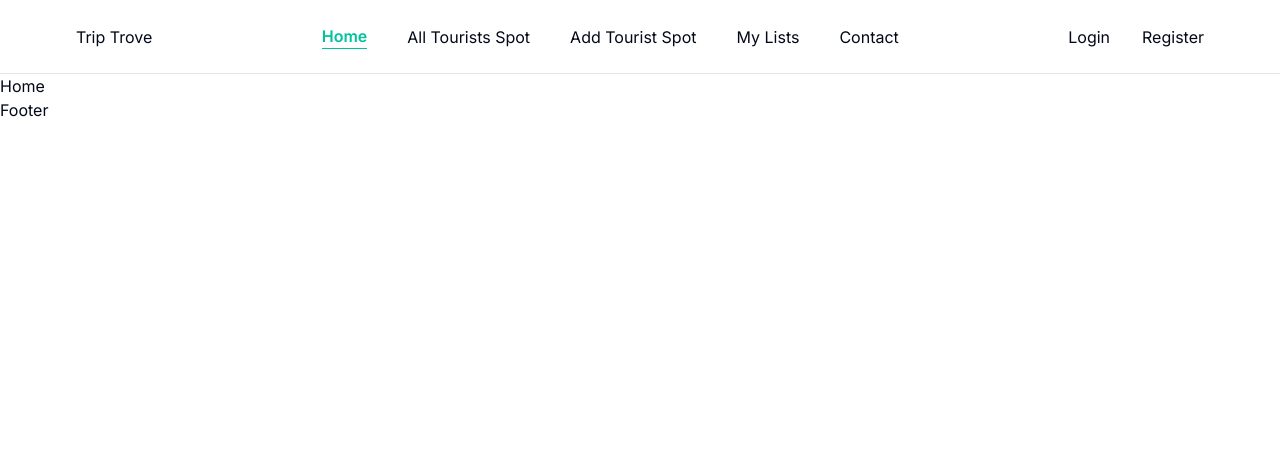
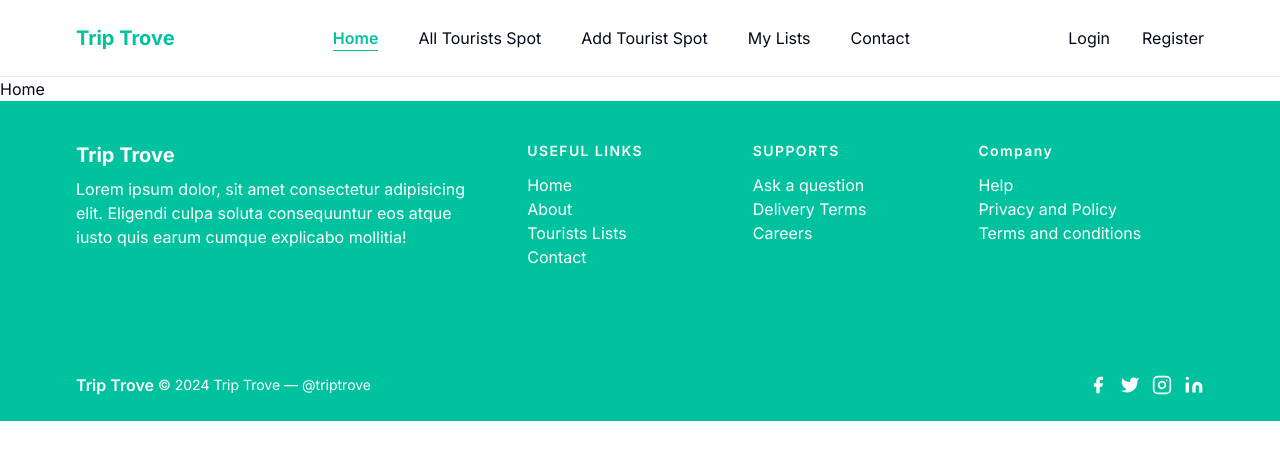
Before and after one commit to ramim-ahmed/trip-trove-tourism-management-client-side-application, a React (Vite) app: page / in a window 1280 px wide. Shown: the top 460 px of the page. Built offline with nearby package versions, Linux system fonts and the light colour scheme.

Commit message:
[DONE] footer-section-design

```diff
--- a/src/components/Footer.jsx
+++ b/src/components/Footer.jsx
@@ -1,3 +1,146 @@
 export default function Footer() {
-  return <div>Footer</div>;
+  return (
+    <footer className="bg-baseColor text-white">
+      <div className="max-w-6xl px-3 py-10 mx-auto">
+        <div className="flex flex-wrap md:text-left text-center order-first">
+          <div className="lg:w-2/5 md:w-1/2 w-full">
+            <h1 className="font-bold text-xl">Trip Trove</h1>
+            <p className="mt-2 pr-10">
+              Lorem ipsum dolor, sit amet consectetur adipisicing elit. Eligendi
+              culpa soluta consequuntur eos atque iusto quis earum cumque
+              explicabo mollitia!
+            </p>
+          </div>
+          <div className="lg:w-1/5 md:w-1/2 w-full mt-5 md:mt-0 ">
+            <h2 className="title-font text-white tracking-widest text-sm mb-3 font-semibold">
+              USEFUL LINKS
+            </h2>
+            <nav className="list-none mb-10">
+              <li>
+                <a className="text-white hover:text-gray-800">Home</a>
+              </li>
+              <li>
+                <a className="text-white hover:text-gray-800">About</a>
+              </li>
+              <li>
+                <a className="text-white hover:text-gray-800">Tourists Lists</a>
+              </li>
+              <li>
+                <a className="text-white hover:text-gray-800">Contact</a>
+              </li>
+            </nav>
+          </div>
+          <div className="lg:w-1/5 md:w-1/2 w-full ">
+            <h2 className="title-font text-white tracking-widest text-sm mb-3 font-semibold">
+              SUPPORTS
+            </h2>
+            <nav className="list-none mb-10">
+              <li>
+                <a className="text-white hover:text-gray-800">Ask a question</a>
+              </li>
+              <li>
+                <a className="text-white hover:text-gray-800">Delivery Terms</a>
+              </li>
+              <li>
+                <a className="text-white hover:text-gray-800">Careers</a>
+              </li>
+            </nav>
+          </div>
+          <div className="lg:w-1/5 md:w-1/2 w-full ">
+            <h2 className="title-font text-white tracking-widest text-sm mb-3 font-semibold">
+              Company
+            </h2>
+            <nav className="list-none mb-10">
+              <li>
+                <a className="text-white hover:text-gray-800">Help</a>
+              </li>
+              <li>
+                <a className="text-white hover:text-gray-800">
+                  Privacy and Policy
+                </a>
+              </li>
+              <li>
+                <a className="text-white hover:text-gray-800">
+                  Terms and conditions
+                </a>
+              </li>
+            </nav>
+          </div>
+        </div>
+      </div>
+      <div className="">
+        <div className="max-w-6xl px-3 py-6  mx-auto flex items-center sm:flex-row flex-col">
+          <h1 className="font-semibold">Trip Trove</h1>
+          <p className="text-sm ml-1">
+            © 2024 Trip Trove —
+            <a
+              href="https://twitter.com/knyttneve"
+              rel="noopener noreferrer"
+              className=" ml-1"
+              target="_blank"
+            >
+              @triptrove
+            </a>
+          </p>
+          <span className="inline-flex sm:ml-auto sm:mt-0 mt-4 justify-center sm:justify-start">
+            <a className="">
+              <svg
+                fill="currentColor"
+                strokeLinecap="round"
+                strokeLinejoin="round"
+                strokeWidth={2}
+                className="w-5 h-5"
+                viewBox="0 0 24 24"
+              >
+                <path d="M18 2h-3a5 5 0 00-5 5v3H7v4h3v8h4v-8h3l1-4h-4V7a1 1 0 011-1h3z" />
+              </svg>
+            </a>
+            <a className="ml-3 ">
+              <svg
+                fill="currentColor"
+                strokeLinecap="round"
+                strokeLinejoin="round"
+                strokeWidth={2}
+                className="w-5 h-5"
+                viewBox="0 0 24 24"
+              >
+                <path d="M23 3a10.9 10.9 0 01-3.14 1.53 4.48 4.48 0 00-7.86 3v1A10.66 10.66 0 013 4s-4 9 5 13a11.64 11.64 0 01-7 2c9 5 20 0 20-11.5a4.5 4.5 0 00-.08-.83A7.72 7.72 0 0023 3z" />
+              </svg>
+            </a>
+            <a className="ml-3 ">
+              <svg
+                fill="none"
+                stroke="currentColor"
+                strokeLinecap="round"
+                strokeLinejoin="round"
+                strokeWidth={2}
+                className="w-5 h-5"
+                viewBox="0 0 24 24"
+              >
+                <rect width={20} height={20} x={2} y={2} rx={5} ry={5} />
+                <path d="M16 11.37A4 4 0 1112.63 8 4 4 0 0116 11.37zm1.5-4.87h.01" />
+              </svg>
+            </a>
+            <a className="ml-3 ">
+              <svg
+                fill="currentColor"
+                stroke="currentColor"
+                strokeLinecap="round"
+                strokeLinejoin="round"
+                strokeWidth={0}
+                className="w-5 h-5"
+                viewBox="0 0 24 24"
+              >
+                <path
+                  stroke="none"
+                  d="M16 8a6 6 0 016 6v7h-4v-7a2 2 0 00-2-2 2 2 0 00-2 2v7h-4v-7a6 6 0 016-6zM2 9h4v12H2z"
+                />
+                <circle cx={4} cy={4} r={2} stroke="none" />
+              </svg>
+            </a>
+          </span>
+        </div>
+      </div>
+    </footer>
+  );
 }
--- a/src/components/Nav.jsx
+++ b/src/components/Nav.jsx
@@ -107,7 +107,7 @@
               </DropdownMenu>
             </div>
             <div>
-              <h1>Trip Trove</h1>
+              <h1 className="text-xl font-bold text-baseColor">Trip Trove</h1>
             </div>
           </div>
           <div className="lg:flex hidden space-x-10 items-center">
```
